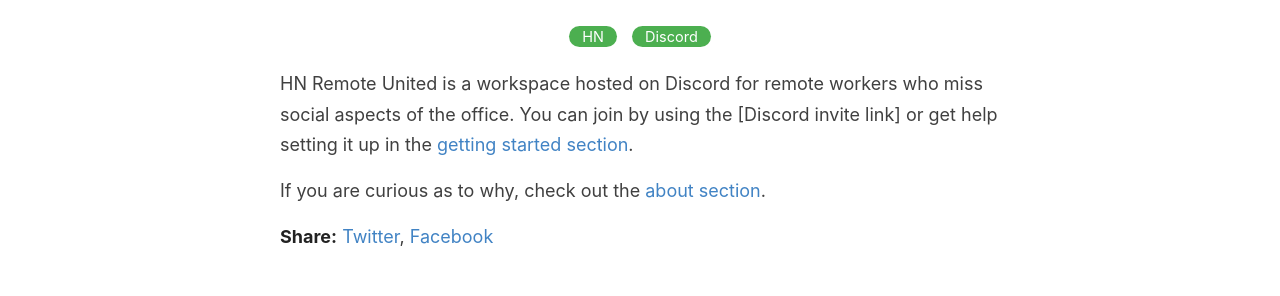
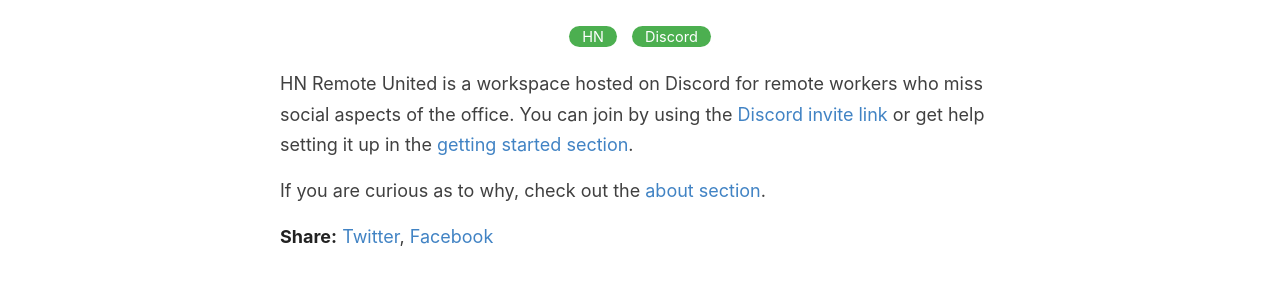
Before and after one commit to hnremoteunited/hnremoteunited.github.io, a Jekyll site: the page built from _posts/2020-3-14-HN-Remote-United-Launched.md, in a window 1280 px wide. Shown: the part 406-702 px from the top of the page. Built offline with Jekyll 4.4.1, drawn with Linux system fonts in a browser that asks for light colours; our own code applies the rules of GitHub Pages for plain Markdown files; part of the change alters nothing that is shown.

```diff
--- a/_posts/2020-3-14-HN-Remote-United-Launched.md
+++ b/_posts/2020-3-14-HN-Remote-United-Launched.md
@@ -4,6 +4,6 @@ title: HN Remote United - A social space for remote workers
 categories: [HN, Discord]
 ---
 
-HN Remote United is a workspace hosted on Discord for remote workers who miss social aspects of the office. You can join by using the [Discord invite link] or get help setting it up in the [getting started section](https://hnremoteunited.github.io/getting-started).
+HN Remote United is a workspace hosted on Discord for remote workers who miss social aspects of the office. You can join by using the [Discord invite link](https://discord.gg/2JtHmBa) or get help setting it up in the [getting started section](https://hnremoteunited.github.io/getting-started).
 
 If you are curious as to why, check out the [about section](https://hnremoteunited.github.io/about).
```
